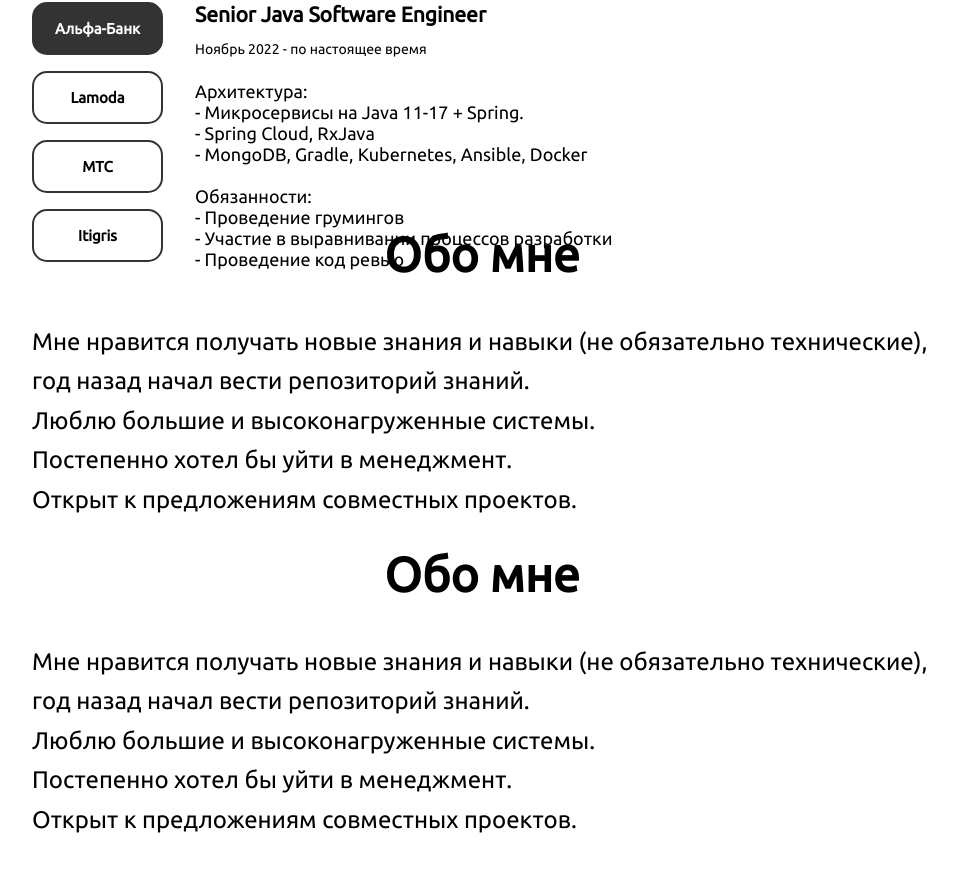
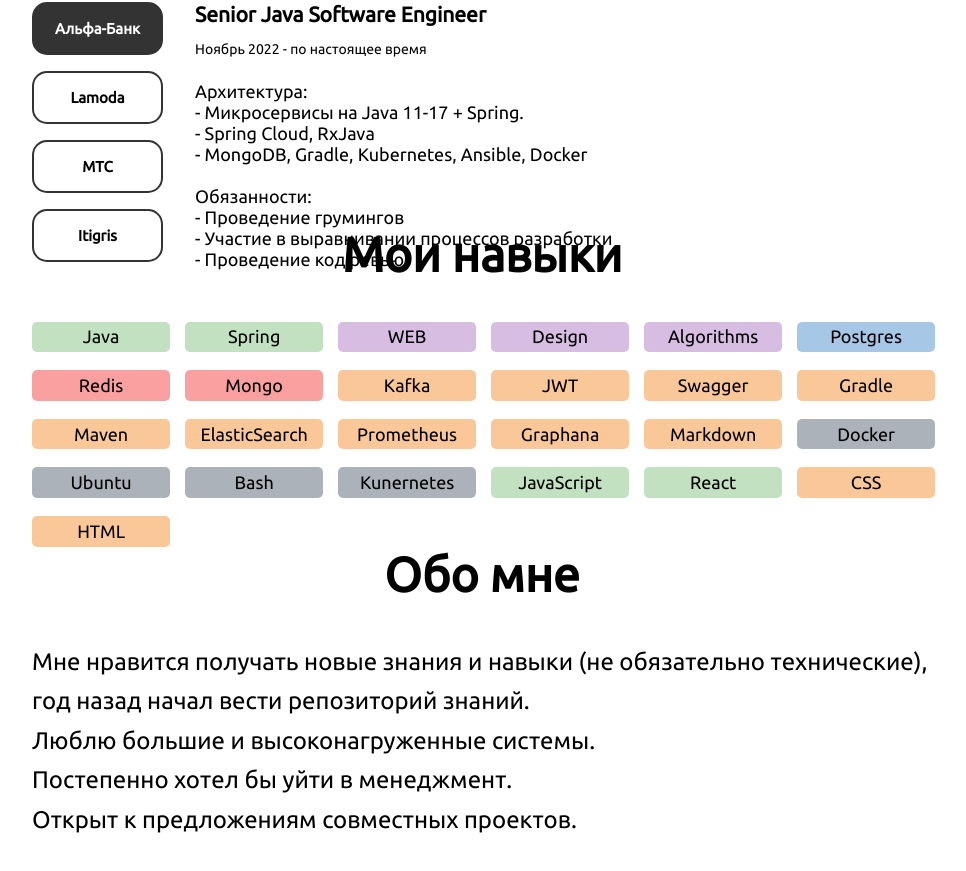
Before and after one commit to kovalmaximv/personal-site, a React (Create React App) app: page / in a window 1280 px wide. Shown: the part 1238-2109 px from the top of the page, without its empty margins (158-1124 px from the left). Built offline with nearby package versions, Linux system fonts and the light colour scheme.

Commit message:
skills done

```diff
--- a/src/css/index.css
+++ b/src/css/index.css
@@ -76,6 +76,57 @@
   background-color: #333;
 }
 
+.badge-showcase {
+  display: grid;
+  column-gap:  18px;
+  row-gap:  18px;
+  grid-template-columns: 135px 135px 135px 135px 135px 135px;
+}
+
+.badge {
+  padding: 0.3rem 0.1rem;
+  border-radius: 5px;
+  text-align: center;
+  font-size: 18px;
+  width: 135px;
+  display: flex;
+  align-items: center;
+  justify-content: center;
+  flex-direction: row;
+}
+
+.theory {
+  background-color: #D7BDE2;
+  color: black;
+}
+
+.tech {
+  background-color: #C1E1C1;
+  color: black;
+}
+
+.devops {
+  background-color: #ABB2B9;
+  color: black;
+}
+
+.sql {
+  background-color: #A7C7E7;
+  color: black;
+}
+
+.no-sql {
+  background-color: #FAA0A0;
+  color: black;
+}
+
+.tool {
+  background-color: 	#FAC898;
+  color: black;
+}
+
+
+
 h3 {
   margin-block-start: 0px;
   margin-block-end: 0.33rem;
--- a/src/js/App.js
+++ b/src/js/App.js
@@ -2,6 +2,7 @@
 import Intro from './blocks/Intro'
 import About from './blocks/About';
 import Experience from './blocks/Experience';
+import Skills from './blocks/Skills';
 
 function App() {
   return (
@@ -16,7 +17,7 @@
         <Experience/>
       </div>
       <div className='small-section' style={{justifyContent: 'center', display: 'flex', alignItems: 'center'}}>
-        <About/>
+        <Skills/>
       </div>
       <div className='small-section' style={{justifyContent: 'center', display: 'flex', alignItems: 'center'}}>
         <About/>
--- /dev/null
+++ b/src/js/blocks/Skills.js
@@ -0,0 +1,42 @@
+import { Zoom } from 'react-reveal';
+
+function Skills(props) {
+    return (
+        <Zoom>
+            <div className="block">
+                <div style={{fontWeight: 500, fontSize: '32px'}}>
+                    <h2 align='center'> Мои навыки </h2>
+                </div>
+                <div className='badge-showcase'>
+                    <div className='badge tech'>Java</div>
+                    <div className='badge tech'>Spring</div>
+                    <div className='badge theory'>WEB</div>
+                    <div className='badge theory'>Design</div>
+                    <div className='badge theory'>Algorithms</div>
+                    <div className='badge sql'>Postgres</div>
+                    <div className='badge no-sql'>Redis</div>
+                    <div className='badge no-sql'>Mongo</div>
+                    <div className='badge tool'>Kafka</div>
+                    <div className='badge tool'>JWT</div>
+                    <div className='badge tool'>Swagger</div>
+                    <div className='badge tool'>Gradle</div>
+                    <div className='badge tool'>Maven</div>
+                    <div className='badge tool'>ElasticSearch</div>
+                    <div className='badge tool'>Prometheus</div>
+                    <div className='badge tool'>Graphana</div>
+                    <div className='badge tool'>Markdown</div>
+                    <div className='badge devops'>Docker</div>
+                    <div className='badge devops'>Ubuntu</div>
+                    <div className='badge devops'>Bash</div>
+                    <div className='badge devops'>Kunernetes</div>
+                    <div className='badge tech'>JavaScript</div>
+                    <div className='badge tech'>React</div>
+                    <div className='badge tool'>CSS</div>
+                    <div className='badge tool'>HTML</div>
+                </div>
+            </div>
+        </Zoom>
+    );
+}
+
+export default Skills;
```
